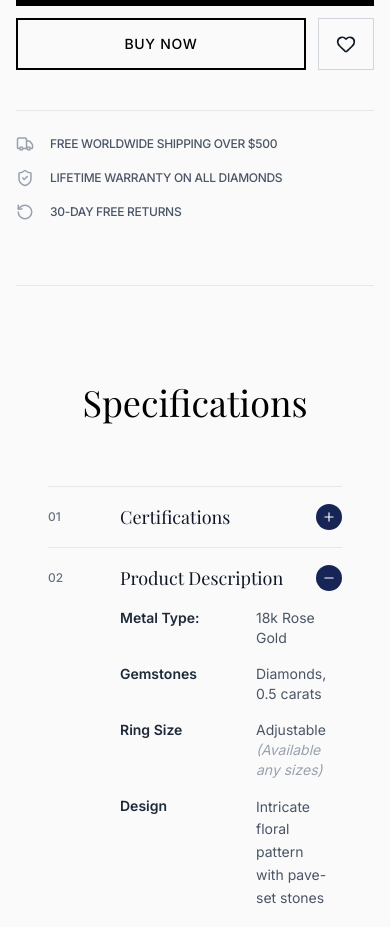
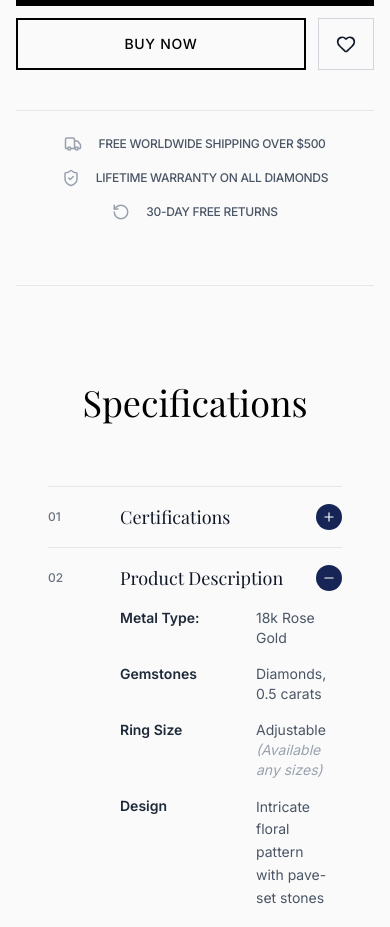
Before and after one commit to ehsaancode/diamondDraft, a React (Vite) app in the folder frontend/: page /product/1 in a window 390 px wide. Shown: the part 1120-2047 px from the top of the page. Built offline with nearby package versions, Linux system fonts and the light colour scheme.

Commit message:
minor fix

```diff
--- a/frontend/src/components/home/EditorialSection.jsx
+++ b/frontend/src/components/home/EditorialSection.jsx
@@ -35,7 +35,7 @@ const EditorialSection = () => {
                 style={{ y: imageY }}
                 src={heroModel}
                 alt="Brand Ambassador"
-                className="w-full max-w-2xl h-auto object-contain mix-blend-multiply scale-[1.4] md:scale-125"
+                className="w-full max-w-2xl h-auto object-contain mix-blend-multiply scale-[1.1] md:scale-125"
               />
             </div>
 
--- a/frontend/src/pages/ProductDetails.jsx
+++ b/frontend/src/pages/ProductDetails.jsx
@@ -150,15 +150,15 @@ const ProductDetails = () => {
 
           {/* Features */}
           <div className="space-y-4 pt-6 md:pt-8 border-t border-gray-200">
-            <div className="flex items-center gap-4 text-gray-600">
+            <div className="flex items-center justify-center md:justify-start gap-4 text-gray-600">
               <Truck size={18} className="text-gray-400" />
               <span className="text-xs md:text-sm font-medium uppercase tracking-tight">Free worldwide shipping over $500</span>
             </div>
-            <div className="flex items-center gap-4 text-gray-600">
+            <div className="flex items-center justify-center md:justify-start gap-4 text-gray-600">
               <ShieldCheck size={18} className="text-gray-400" />
               <span className="text-xs md:text-sm font-medium uppercase tracking-tight">Lifetime warranty on all diamonds</span>
             </div>
-            <div className="flex items-center gap-4 text-gray-600">
+            <div className="flex items-center justify-center md:justify-start gap-4 text-gray-600">
               <RotateCcw size={18} className="text-gray-400" />
               <span className="text-xs md:text-sm font-medium uppercase tracking-tight">30-day free returns</span>
             </div>
```
